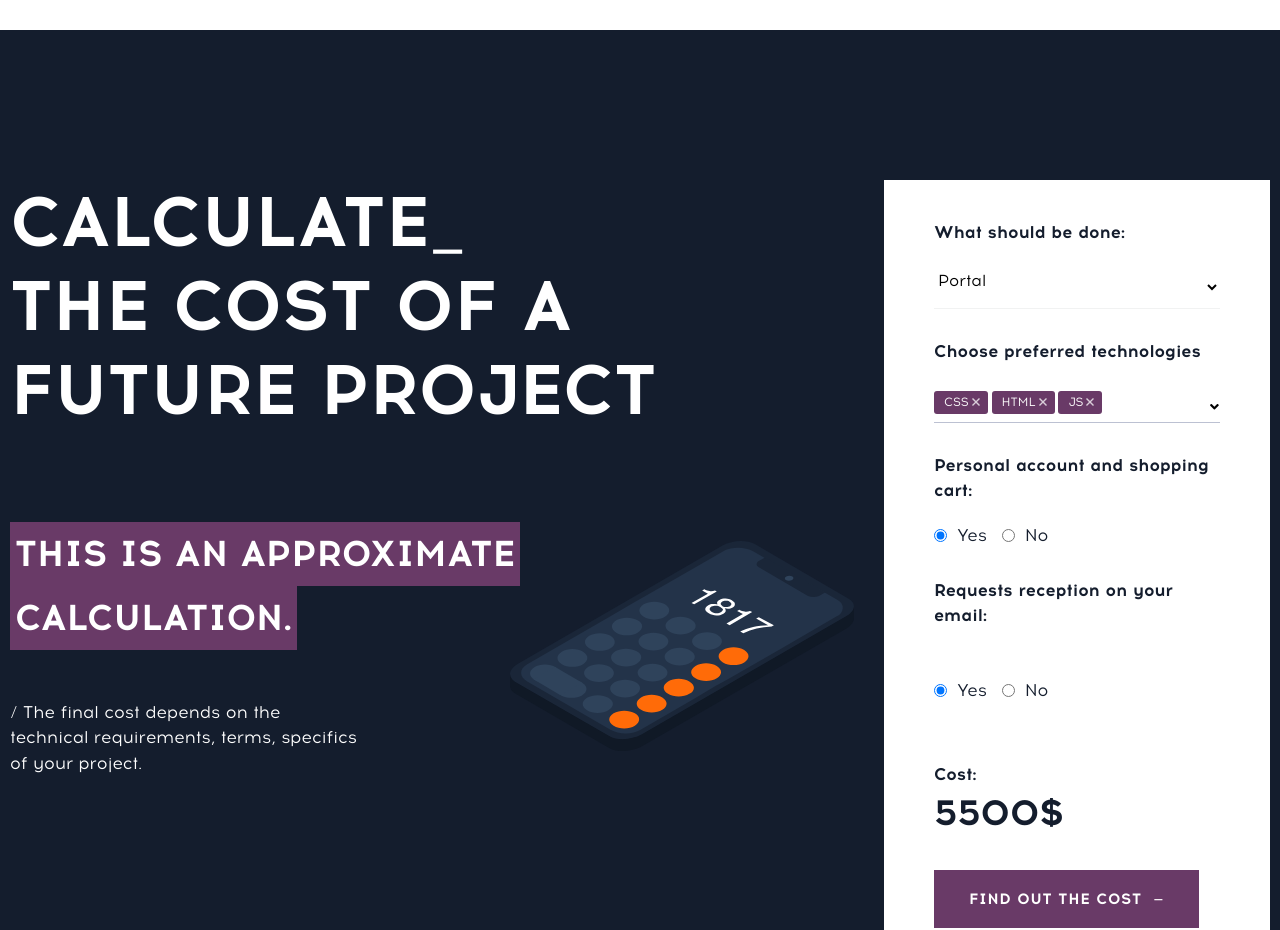
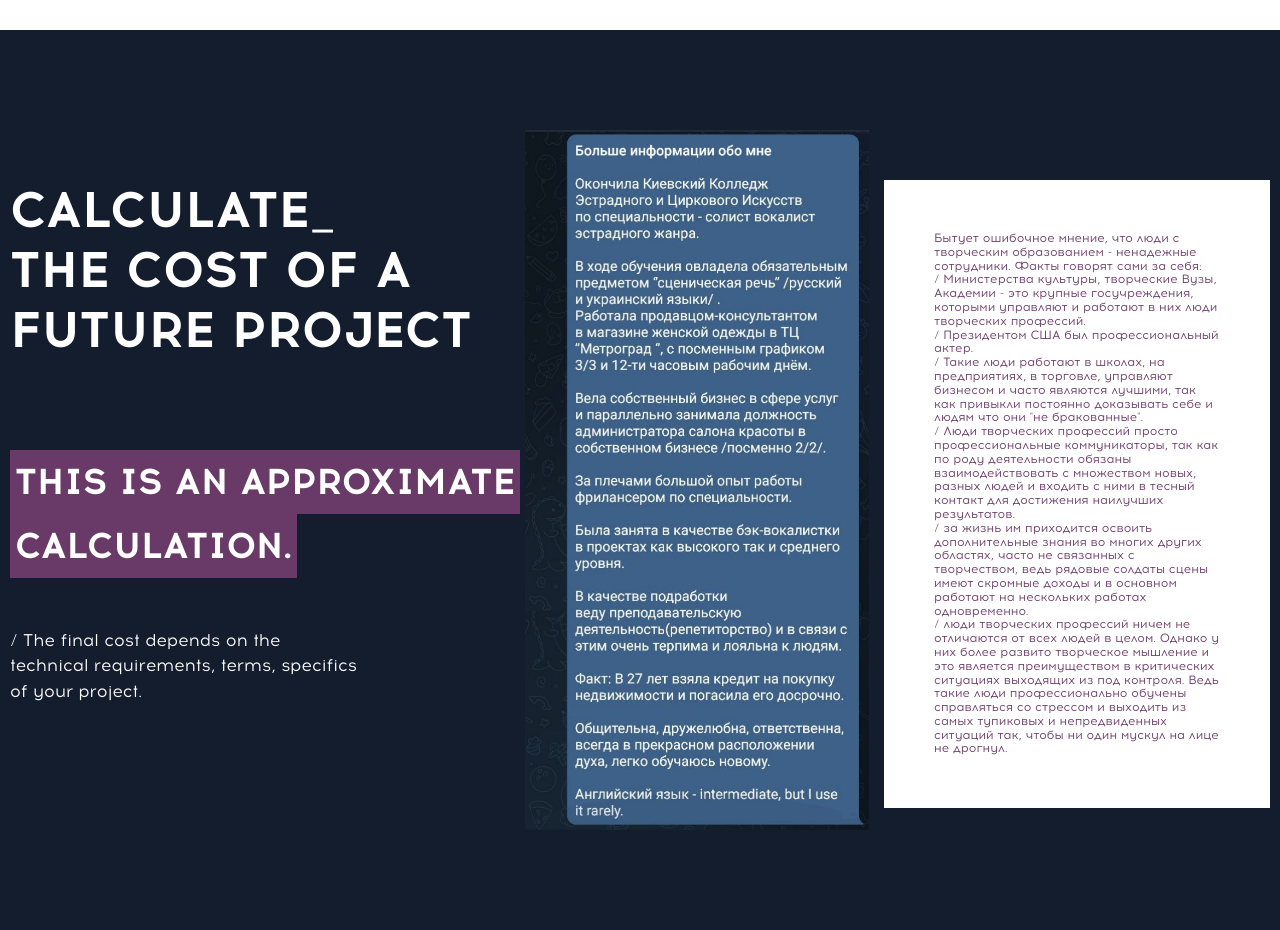
Before and after one commit to LidiiaL/resume-mono, a plain HTML site: page index.html in a window 1280 px wide. Shown: the part 5320-6250 px from the top of the page. Drawn offline with Linux system fonts and the light colour scheme; files whose address does not match are found by name.

Commit message:
изменяет секцию калькулятор
да

```diff
--- a/css/style.css
+++ b/css/style.css
@@ -948,7 +948,13 @@
   margin-bottom: 20px;
 }
 
-.calculator-form-input {
+.calculator-form-text {
+  color: var(--c-accent);
+  font-weight: 200;
+  font-size: 12px;
+}
+
+/*.calculator-form-input {
   display: flex;
   flex-direction: column;
   margin-bottom: 30px;
@@ -994,6 +1000,7 @@ padding: 5px 0 17px;
   line-height: 1.35;
   margin: 0;
 }
+*/
 
 /*FOOTER*/
 
@@ -1315,9 +1322,9 @@ margin-bottom: 30px;
 
 .calculator-icon {
   position: absolute;
-  right: 10px;
-  top: 405px;
+  right: -5px;
   width: 344px;
+  height: 700px;
   z-index: 1;
 }
 
@@ -1634,7 +1641,7 @@ margin-bottom: 30px;
 
 .calculator-title {
   margin-top: 0;
-  font-size: 70px;
+  font-size: 50px;
   line-height: 1.2;
   width: 100%;
   padding-bottom: 50px;
@@ -1652,7 +1659,7 @@ margin-bottom: 30px;
 }
 
 .calculator-icon {
-  top: 360px;
+  top: -50px;
 }
 
 .footer .container {
--- a/index.html
+++ b/index.html
@@ -455,7 +455,7 @@
       <span>calculation.</span>
     </p>
     </div>
-    <img src="img/calculator.svg" alt="calculator" class="calculator-icon" />
+    <img src="img/calculator.jpg" alt="calculator" class="calculator-icon" />
     <p class="calculator-text" data-aos="fade-right" data-aos-delay="1200">
       / The final cost depends on the technical requirements, terms, specifics
       of your project.
@@ -463,7 +463,31 @@
   </div>
 
     <form action="" class="calculator-form" data-aos="flip-right" data-aos-delay="1500">
-      <div class="calculator-form-input">
+     <div class="calculator-form-container">
+       <p class="calculator-form-text">
+        Бытует ошибочное мнение, что люди с творческим образованием - ненадежные сотрудники.
+        Факты говорят сами за себя:
+        <br>/ Министерства культуры, творческие Вузы, Академии - это крупные госучреждения,
+        которыми управляют и работают в них люди творческих профессий.
+        <br>/ Президентом США был профессиональный актер.
+        <br>/ Такие люди работают в школах, на предприятиях, в торговле, управляют бизнесом
+        и часто являются лучшими, так как привыкли постоянно доказывать себе и людям что
+        они "не бракованные".
+        <br>/ Люди творческих профессий просто профессиональные коммуникаторы,
+        так как по роду деятельности обязаны взаимодействовать с множеством новых, разных
+        людей и входить с ними в тесный контакт для достижения наилучших результатов.
+        <br>/ за жизнь им приходится освоить дополнительные знания во многих других областях,
+        часто не связанных с творчеством, ведь рядовые солдаты сцены имеют скромные
+        доходы и в основном работают на нескольких работах одновременно.
+        <br>/ люди творческих профессий ничем не отличаются от всех людей в целом. Однако
+        у них более развито творческое мышление и это является преимуществом в критических
+        ситуациях выходящих из под контроля. Ведь такие люди профессионально обучены
+        справляться со стрессом и выходить из самых тупиковых и непредвиденных ситуаций так,
+        чтобы ни один мускул на лице не дрогнул.
+       </p>
+    </div>
+
+      <!--<div class="calculator-form-input">
         <label for="calulator-form-website-type" class="calculator-form-title">What should be done:</label>
         <select name="website-type" id="calulator-form-website-type" class="calculator-form-select">
           <option value="landing-page:600">Landing Page</option>
@@ -519,7 +543,7 @@
       <p class="calculator-form-total-cost">300$</p>
   </div>
 
-  <input type="submit" value="Find out the cost  —" class="accent-btn">
+  <input type="submit" value="Find out the cost  —" class="accent-btn">-->
     </form>
 
   </div>
```
Also changed, not shown: img/1calculator.svg (renamed from img/calculator.svg), img/calculator.jpg (added), img/projects/IMG_20190214_141023.jpg (deleted), img/projects/team/1it-test.jpg (deleted), img/projects/team/1questify.jpg (deleted), img/projects/team/questify/IMAGE 2022-01-29 22:03:51.jpg (deleted), 4 other files.
